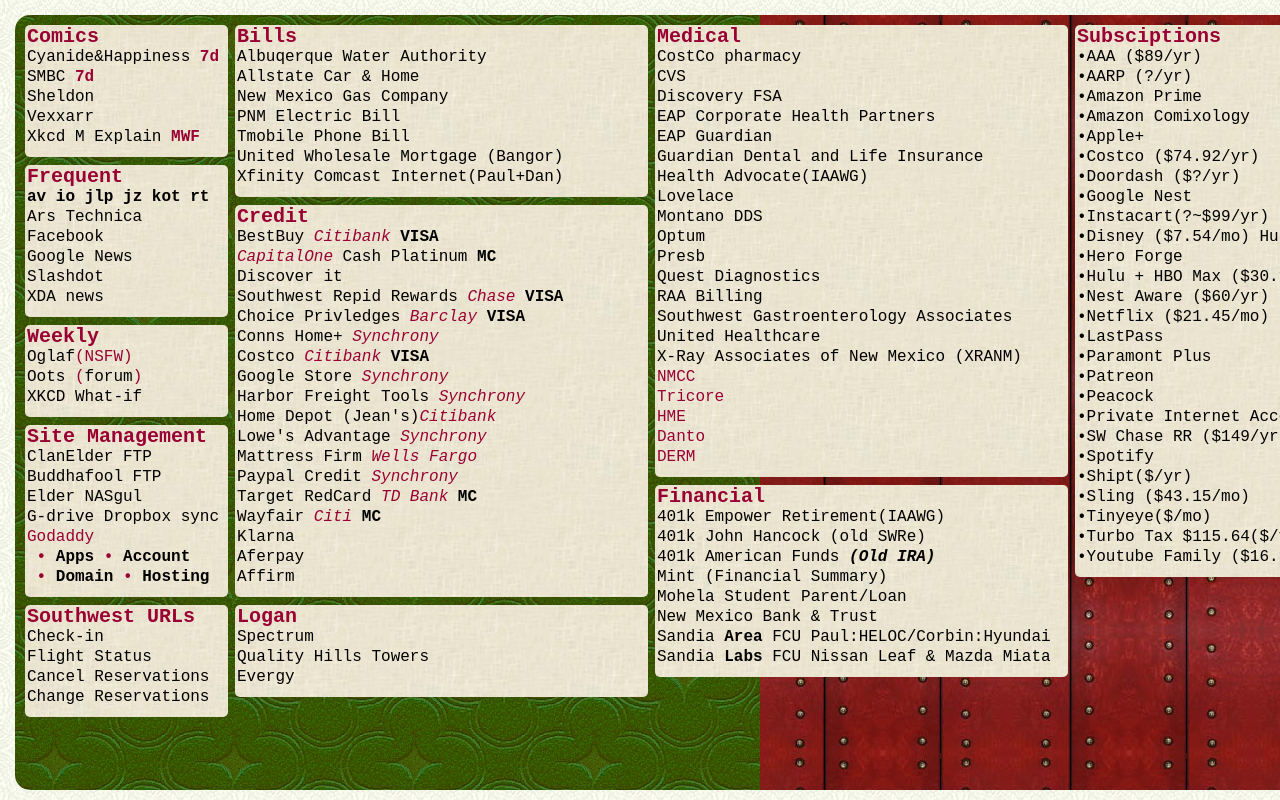
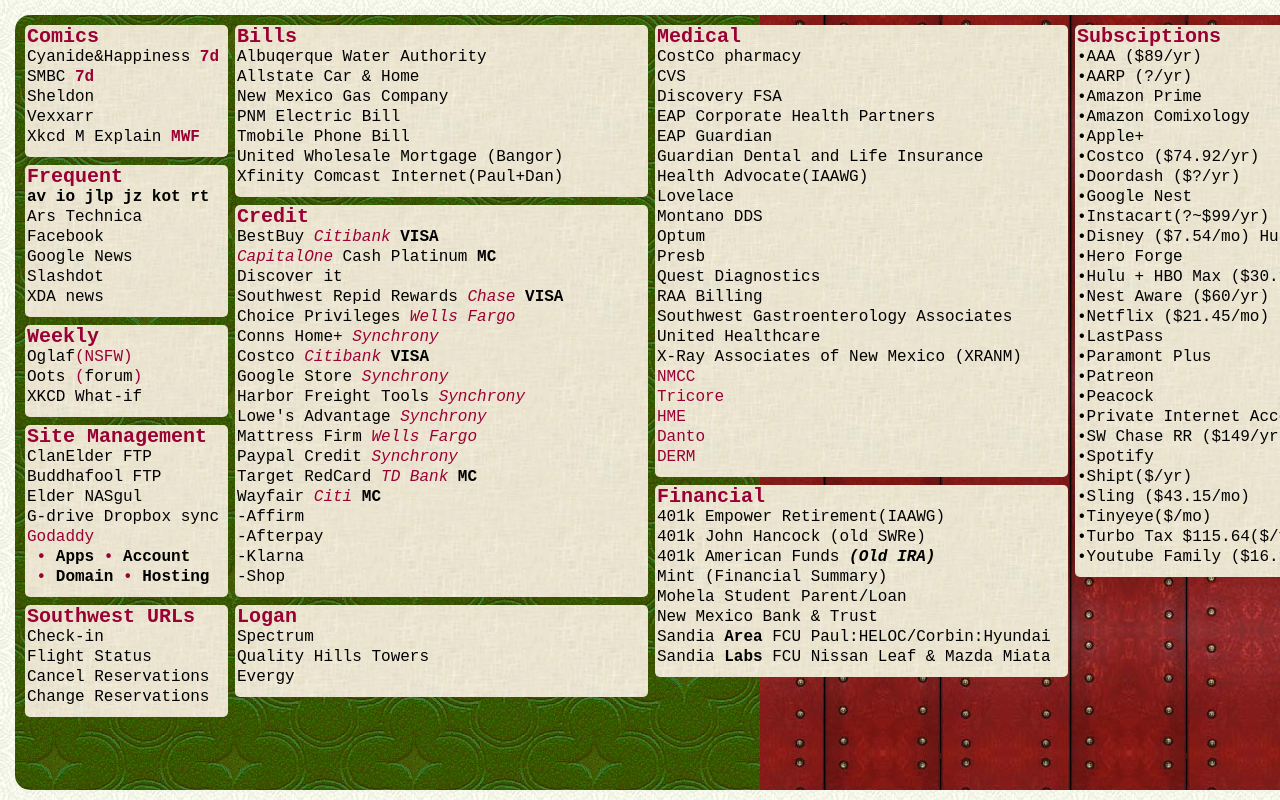
Before and after one commit to buddha-fool/buddha-fool.github.io, a plain HTML site: page bookmark.html in a window 1280 px wide. Shown: the top 800 px of the page. Drawn offline with Linux system fonts and the light colour scheme; a script that the page names is missing.

Commit message:
Update bookmark.html

```diff
--- a/bookmark.html
+++ b/bookmark.html
@@ -266,20 +266,23 @@
     <a href="https://verified.capitalone.com/auth/signin" target="_blank"><em style=color:#990033>CapitalOne</em> Cash Platinum <strong>MC</strong></a><br>
 	<a href="https://portal.discover.com/customersvcs/universalLogin/signin" target="_blank">Discover it</a><br>
 	<a href="https://www.chase.com/personal/credit-cards/southwest-access-acct" target="_blank">Southwest Repid Rewards <em style=color:#990033>Chase</em> <strong>VISA</strong></a><br>
-	<a href="https://www.barclaycardus.com/" target="_blank">Choice Privledges <em style=color:#990033>Barclay</em> <strong>VISA</strong></a><br>
+	<a href="https://connect.secure.wellsfargo.com/auth/login/present" target="_blank">Choice Privileges <em style=color:#990033>Wells Fargo</em></a><br>
 	<a href="http://mysynchrony.com" target="_blank">Conns Home+ <em style=color:#990033>Synchrony</em></a><br>
 	<a href="https://www.citi.com/" target="_blank">Costco <em style=color:#990033>Citibank</em> <strong>VISA</strong></a><br>
 	<a href="https://google.syf.com/login/" target="_blank"> Google Store <em style=color:#990033>Synchrony</em><br>
 	<a href="https://harborfreight.syf.com/login/" target="_blank">Harbor Freight Tools <em style=color:#990033>Synchrony</em> </a><br>
-	<a href="https://citiretailservices.citibankonline.com/RSnextgen/svc/launch/index.action?siteId=PLCN_HOMEDEPOT&langId=en_US&pagename=authenticate#payments" target="_blank">Home Depot (Jean's)<em style=color:#990033>Citibank</em></a><br>
 	<a href="https://lowes.syf.com/eSecurity/Login/login.action?clientId=lowes&accountType=generic&langId=en" target="_blank">Lowe's Advantage <em style=color:#990033>Synchrony</em></a><br>
 	<a href="https://retailservices.wellsfargo.com/customer/index.html" target="_blank">Mattress Firm <em style=color:#990033>Wells Fargo</em></a><br>
-	<a href="https://www.paypal.com/" target="_blank">Paypal Credit <em style=color:#990033>Synchrony</em></a><br>
+
+
+		<a href="https://www.paypal.com/" target="_blank">Paypal Credit <em style=color:#990033>Synchrony</em></a><br>
 	<a href="https://rcam.target.com/" target="_blank">Target RedCard <em style=color:#990033>TD Bank</em> <strong>MC</strong></a><br>
 	<a href="https://citiretailservices.citibankonline.com/RSnextgen/svc/launch/index.action?siteId=PLCN_WFCC#signon" target="_blank">Wayfair <em style=color:#990033>Citi</em> <strong>MC</strong></a><br>
-    <a href="https://login.klarna.com/login?market=US&ui_locales=en-US" target="_blank">Klarna</a><br>
-	<a href="https://portal.afterpay.com/" target="_blank">Aferpay</a><br>
-	<a href="https://www.affirm.com/user/signin" target="_blank">Affirm</a><br>
+	<a href="https://www.affirm.com/user/signin" target="_blank">-Affirm</a><br>
+	<a href="https://portal.afterpay.com/" target="_blank">-Afterpay</a><br>
+	<a href="https://login.klarna.com/login?market=US&ui_locales=en-US" target="_blank">-Klarna</a><br>
+	<a href="https://shop.app/pay/authentication/login" target="_blank">-Shop</a><br>
+
 </div>
 
 <!-- ******** ******** Logan Bills******** ******** -->
@@ -380,7 +383,14 @@
 
 <!-- 	********* Begin Dead-ish Archive and Old Junk **********
 
+<a href="https://citiretailservices.citibankonline.com/RSnextgen/svc/launch/index.action?siteId=PLCN_HOMEDEPOT&langId=en_US&pagename=authenticate#payments" target="_blank">Home Depot (Jean's)<em style=color:#990033>Citibank</em></a><br>
+
+<a href="https://www.barclaycardus.com/" target="_blank">Choice Privledges <em style=color:#990033>Barclay</em> <strong>VISA</strong></a><br>
+
+<a href="https://retailservices.wellsfargo.com/customer/index.html" target="_blank">Mattress Firm <em style=color:#990033>Wells Fargo</em></a><br>
+
 <a href="https://adminamerica.lh1ondemand.com/login.aspx>" target="_blank">Admin America <i><strong>SWRe FSA</strong></i></a><br>
+
 ******** ******** Gaming******** ********
       <div class="textbox" style="top: 485px; left: 655px;">
 	<div style="font-weight: bold; font-size: 20px;">Gaming</div>
```
